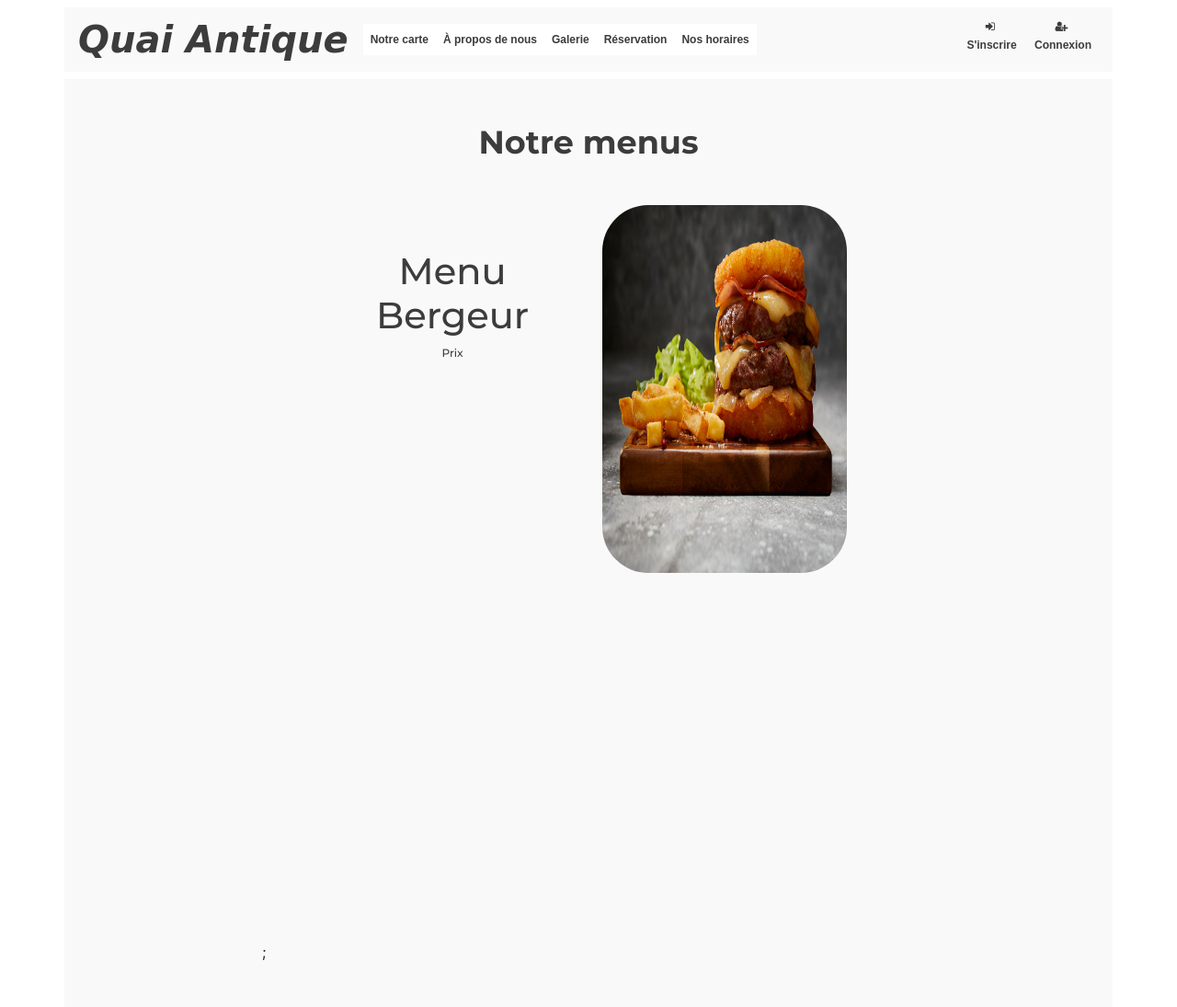
After one commit to RajaThanigaiNayagam/quaiantique, a PHP site: page /view_carte.php in a window 1280 px wide. The commit adds this page. Shown: the whole page at 92% size. Run offline with PHP 8.4, Linux system fonts and the light colour scheme; some web fonts are replaced.

Commit message:
added edit for the food and une carte menu statred

```diff
--- a/css/style.css
+++ b/css/style.css
@@ -11,6 +11,34 @@ body
 	overflow-y: scroll;
 	overflow-x: scroll;
 }
+
+
+/*-------------------------------------------------------*/
+/*----                 MENU CARD PAGE                ----*/
+/*-------------------------------------------------------*/
+section{
+    min-height: 100vh;
+    display: flex;
+    justify-content: center;
+    align-items: center;
+}
+
+
+#home img{
+    width: 35rem;
+    height: 25rem;
+    border-radius: 50px;
+}
+
+#home {
+	padding: 0;
+	margin: 0 !important;
+	font-family: 'Montserrat', sans-serif;
+	font-size: 12px;
+	color: #3c3c3c;
+	text-align: center;
+}
+
 
 h3{
     /*text-shadow: 2px 1px grey;*/
--- a/header.php
+++ b/header.php
@@ -1,5 +1,6 @@
 <?php
     session_start();
+    error_reporting(0);   //Désactiver tous les rapports d'erreurs
 ?>
 <!DOCTYPE html>
 <html lang="en">
@@ -56,6 +57,9 @@
                         //set navigation bar when logged in
                         if(isset($_SESSION['user_id'])) {
                             echo'
+                            <li class="nav-item">
+                                <a class="nav-link" href="carte.php" >Notre carte</a>
+                            </li>
                             <div class="dropdown nav-item">
                                 <label class="dropdown-toggle nav-link" type="text" id="dropdownReservationButton" data-toggle="dropdown" aria-haspopup="true" aria-expanded="false">
                                     Réservation
@@ -74,14 +78,8 @@
                             if($_SESSION['role']==2) {
                                 echo'
                                 <li class="nav-item">
-                                    <a class="nav-link" href="schedule.php" >Modifier l\'horaire</a>
+                                    <a class="nav-link" href="schedule.php" >Gérer l\'horaire</a>
                                 </li>';
-                                //<li class="nav-item">
-                                //    <a class="nav-link" href="tables.php" >Modifier les tables</a>
-                                //</li>
-                                //<li class="nav-item">
-                                //    <a class="nav-link" href="view_tables.php" >View Tables</a>
-                                //</li>
                                 echo'
                                 <div class="dropdown nav-item">
                                     <label class="dropdown-toggle nav-link" type="text" id="dropdownMenuButton" data-toggle="dropdown" aria-haspopup="true" aria-expanded="false">
@@ -101,7 +99,10 @@
                         else {
                             echo'
                             <li class="nav-item">
-                            <a class="nav-link" href="#aboutus">À propos de nous</a>
+                                <a class="nav-link" href="view_carte.php" >Notre carte</a>
+                            </li>
+                            <li class="nav-item">
+                                <a class="nav-link" href="#aboutus">À propos de nous</a>
                             </li>
                             <li class="nav-item">
                                 <a class="nav-link" href="#gallery">Galerie</a>
--- a/manage.food.inc.php
+++ b/manage.food.inc.php
@@ -42,8 +42,8 @@ error_reporting(0);   //Désactiver tous les rapports d'erreurs
                             <td class='schedulehour'>".$row["price"]."</td>
                             <td class='schedulehour'>".$row["image"]."</td>
                             <td class='schedulehour'>".$row["creationdate"]."</td>
-                            <td class='schedulehour'><button class='reservupdatebutton' type='button'><a href=edit.food.inc.php?foodedit-submit=1&menu_id=".$row["Id"]."&action=update>Éditer</button></td>
-                            <td class='schedulehour'><button class='reservupdatebutton' type='button'><a href=includes\delete.php?fooddelete-submit=1&menu_id=".$row["Id"]."&action=delete>Supprimer</button></td>
+                            <td class='schedulehour'><button class='reservupdatebutton' type='button'><a href=edit.food.inc.php?foodedit-submit=1&food_id=".$row["Id"]."&action=update>Éditer</button></td>
+                            <td class='schedulehour'><button class='reservupdatebutton' type='button'><a href=includes\delete.php?fooddelete-submit=1&food_id=".$row["Id"]."&action=delete>Supprimer</button></td>
                         </tr>
                     </tbody>";
 
--- /dev/null
+++ b/view_carte.php
@@ -0,0 +1,31 @@
+
+<?php
+require "header.php";
+error_reporting(0);   //Désactiver tous les rapports d'erreurs
+?>
+<div class="container">
+    <h3 class="text-center menuTitle"><br>Notre carte<br></h3>
+    <div class="col-md-8 offset-md-2">
+
+    <h4 class="text-center menuTitle"><br>Notre menus<br></h4>
+    <br>
+    <?php
+    //<----------------------------------------------------------->
+    //<--                    Home section                 -------->
+    //<----------------------------------------------------------->
+    echo '<div class="container-fluid col-10">
+        <section id="home">
+            <div class="row">
+                <div class="col-lg-6 col-md-6 col-12 order-1 pt-5">
+                    <h1 class="display-5"><span>Menu<br>Bergeur</span> </h1>
+                    <p class="my-lg-2 my-3">Prix </p>
+                </div>
+                <div class="col-lg-6 col-md-6 col-12 py-lg-0 py-3 order-sm-2">
+                    <img src="img/plat Double rosti burger.jpg" class="img-fluid">
+                </div>
+            </div>
+        </section>
+    </div>';
+    ?>;
+</div>
+<br><br>
```
Also changed, not shown: Dossier support/quaiantique.sql (+11 -2 lines), edit.food.inc.php (+9 -8 lines), includes/update.food.inc.php (+3 -6 lines), img/plat Double rosti burger.jpg (added), img/plat Veggieburger plat9.99.jpg (added).
